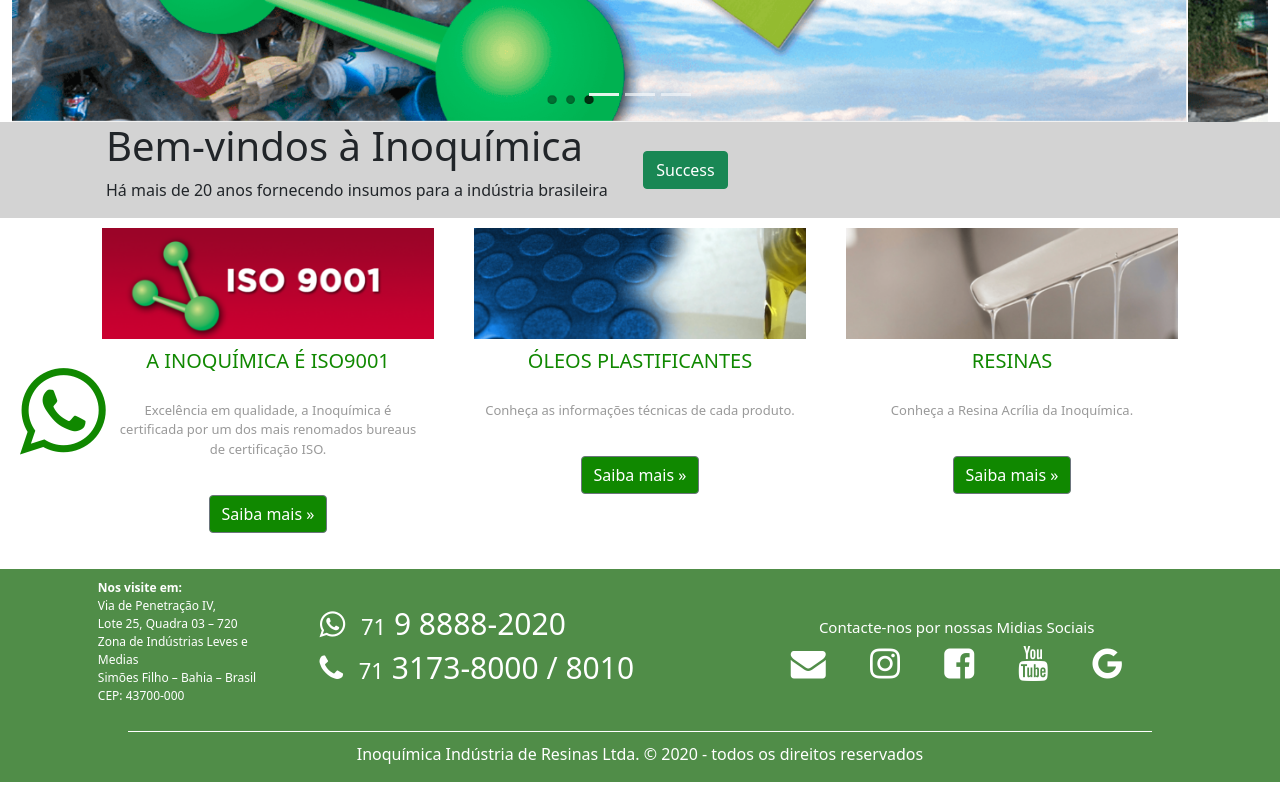
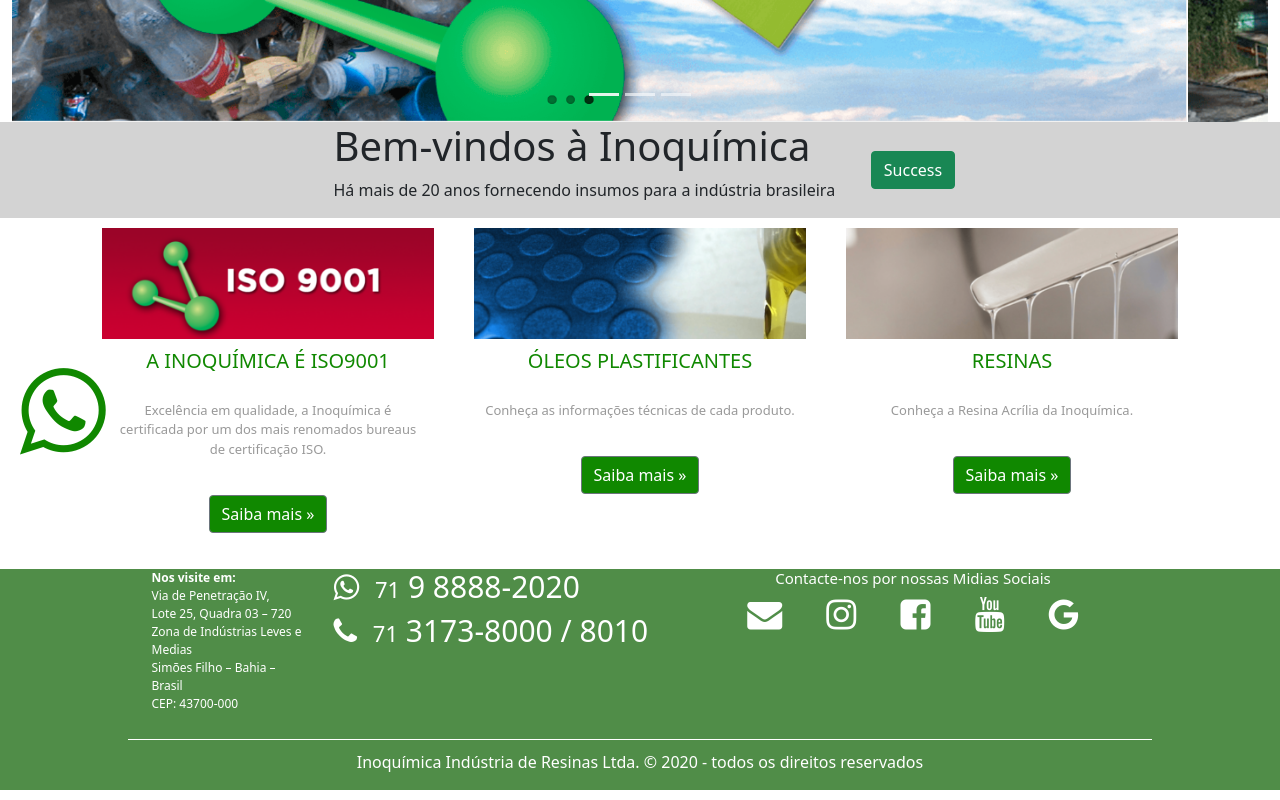
Before and after one commit to LeonardoCopello/inoquimica, a plain HTML site: page index2.html in a window 1280 px wide. Shown: the part 319-1119 px from the top of the page. Drawn offline with nearby package versions, Linux system fonts and the light colour scheme.

Commit message:
mensagem

```diff
--- a/index2.html
+++ b/index2.html
@@ -132,7 +132,7 @@
 
   <!-- TARJA DO MEIO-->
   <div id="tarja" class="container-fluid">
-    <div class="container row mx-lg-auto my-auto">
+    <div class="container row d-flex justify-content-center mx-lg-auto my-auto">
       <div id="tarjaEsq" class="col-lg-6">
         <h1>Bem-vindos à Inoquímica</h1>
         <p>Há mais de 20 anos fornecendo insumos para a indústria brasileira</p>
@@ -177,7 +177,7 @@
 
     <footer>
       <div class="container-fluid">
-        <div class="container row mx-lg-auto my-auto rodape">
+        <div class="container row d-flex justify-content-center mx-lg-auto my-auto rodape">
           <div class="col-lg-2 endereco">
             <address>
               <strong>Nos visite em:</strong><br>
@@ -192,7 +192,7 @@
             <a href="#"><h1><i class="fa fa-whatsapp"></i><span> 71</span> 9 8888-2020</h1></a>
             <h1><i class="fa fa-phone"></i><span> 71</span> 3173-8000 / 8010</h1>
           </div>
-          <div class="col-lg-5 contMidias">
+          <div class="d-flex flex-lg-column align-items-center col-lg-5 contMidias">
             <h1>Contacte-nos por nossas Midias Sociais</h1>
             <div class="footerSocialMidias">
               <a href="#"><i class="fa fa-envelope" aria-hidden="true"></i></a>
--- a/style2.css
+++ b/style2.css
@@ -130,12 +130,7 @@
       font-size: 12px;
     }
     .rodape {
-      display: flex;
-      flex-direction: row;
-      justify-content: space-around;
-      align-items: center;
       color:var(--white);
-      padding: 10px 0 0 0;
     }
     .telefones h1 {
       font-size: 30px;
@@ -147,12 +142,6 @@
     .telefones span {
       font-size: 22px;
       padding-left: 10px;
-    }
-    .contMidias {
-      display: flex;
-      flex-direction: column;
-      align-items: center;
-      align-content: center;
     }
     .contMidias h1 {
       font-size: 15px;
```
